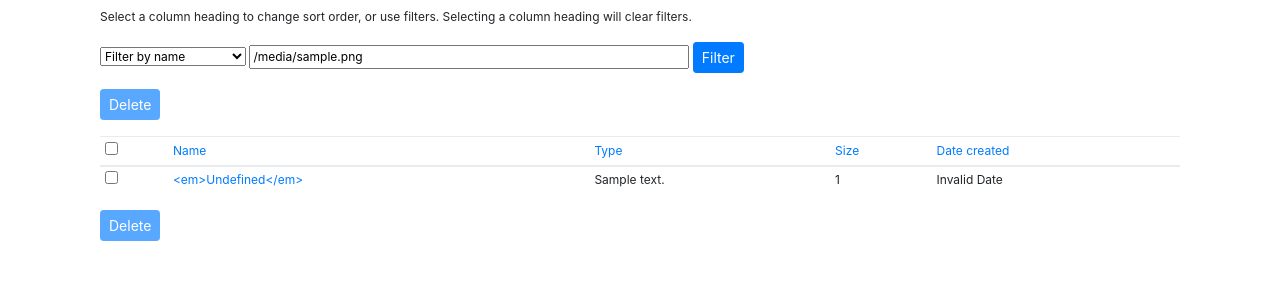
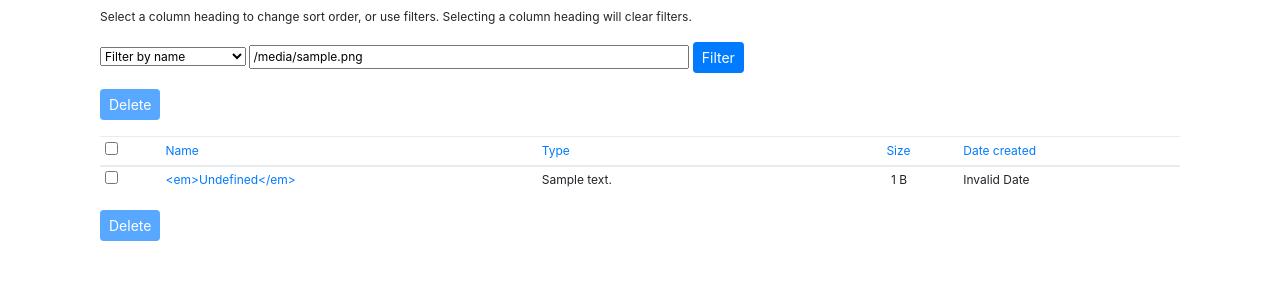
Before and after one commit to GoogleCloudPlatform/appengine-blobstoremgmt-python, a Python web app: template src/templates/index.html in a window 1280 px wide. Shown: the part 56-356 px from the top of the page. Run offline with Jinja, Linux system fonts and the light colour scheme; the template is opened without the code that fills it: most values are stand-ins (such as "Sample title", 1, 10 or a date in 2020); some libraries are stand-ins or nearby versions.

Commit message:
Added formating for the size column.

```diff
--- a/src/templates/index.html
+++ b/src/templates/index.html
@@ -1,4 +1,8 @@
 {% extends "base.html" %}
+
+{% set KB = 1024 %}
+{% set MB = KB*1024 %}
+{% set GB = MB*1024 %}
 
 {% block script %}
 <script>
@@ -10,6 +14,18 @@
   Select a column heading to change sort order, or use filters.
   Selecting a column heading will clear filters.
 {% endblock instruction %}
+
+{% macro format_size(size) %}
+  {% if size >= GB %}
+    {{ '%.1f'|format(size/GB) }} GB
+  {% elif size >= MB %}
+    {{ '%.1f'|format(size/MB) }} MB
+  {% elif size >= KB %}
+    {{ '%.1f'|format(size/KB) }} KB
+  {% else %}
+    {{ size }} B&nbsp;
+  {% endif %}
+{% endmacro %}
 
 {% macro buttons() %}
   <div class="container">
@@ -26,8 +42,10 @@
   </div>
 {% endmacro %}
 
-{% macro col_header(header, filter) %}
-  <th scope="col">
+{% macro col_header(header, filter, right=False) %}
+  <th scope="col"
+    {% if right %}class="text-right pr-5"{% endif %}
+  >
     <a href="#" id="nav_{{filter}}" class="{% if sort_col==filter %}selected{% endif %}">
       {{header}}
       {% if filter == sort_col %}
@@ -142,7 +160,7 @@
             <th scope="col"><input type="checkbox" class="all-check"></th>
             {{ col_header('Name', 'filename') }}
             {{ col_header('Type', 'content_type') }}
-            {{ col_header('Size', 'size') }}
+            {{ col_header('Size', 'size', right=True) }}
             {{ col_header('Date created', 'creation') }}
           </tr>
         </thead>
@@ -154,7 +172,7 @@
               <a href="/serve?key={{blob.key.urlsafe()}}">{{ blob.filename|default("<em>Undefined</em>", true) }}</a>
             </td>
             <td>{{ blob.content_type }}</td>
-            <td>{{ blob.size }}</td>
+            <td class="text-right pr-5">{{ format_size(blob.size) }}</td>
             <td class="date_utc" epoch="{{ blob.creation_epoch }}"></td>
           </tr>
           {% else %}
```
Also changed, not shown: 1 other file.
